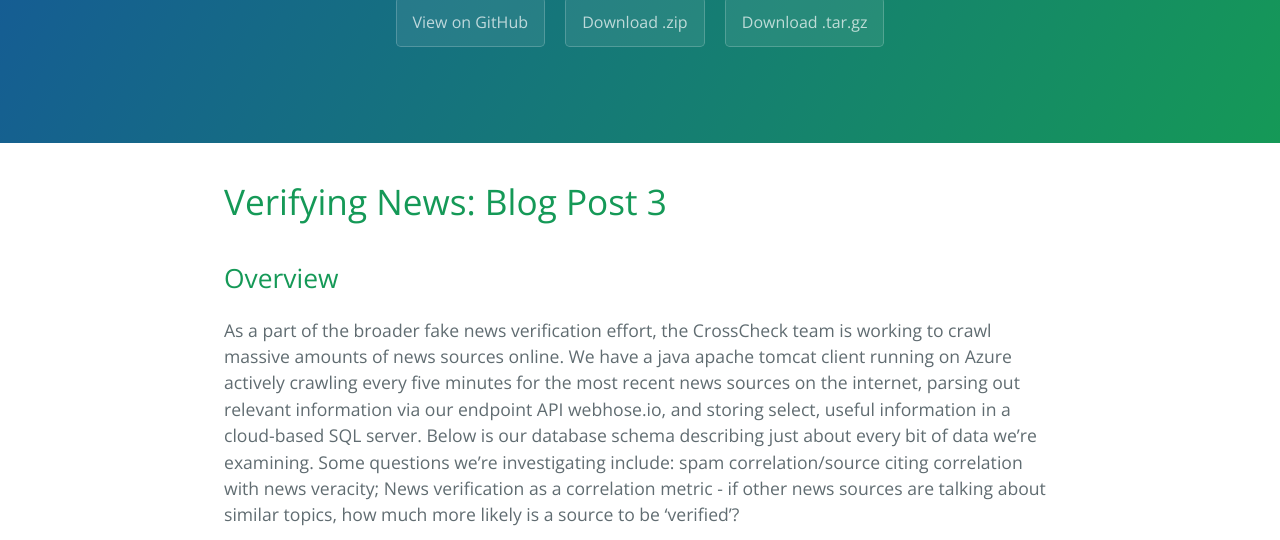
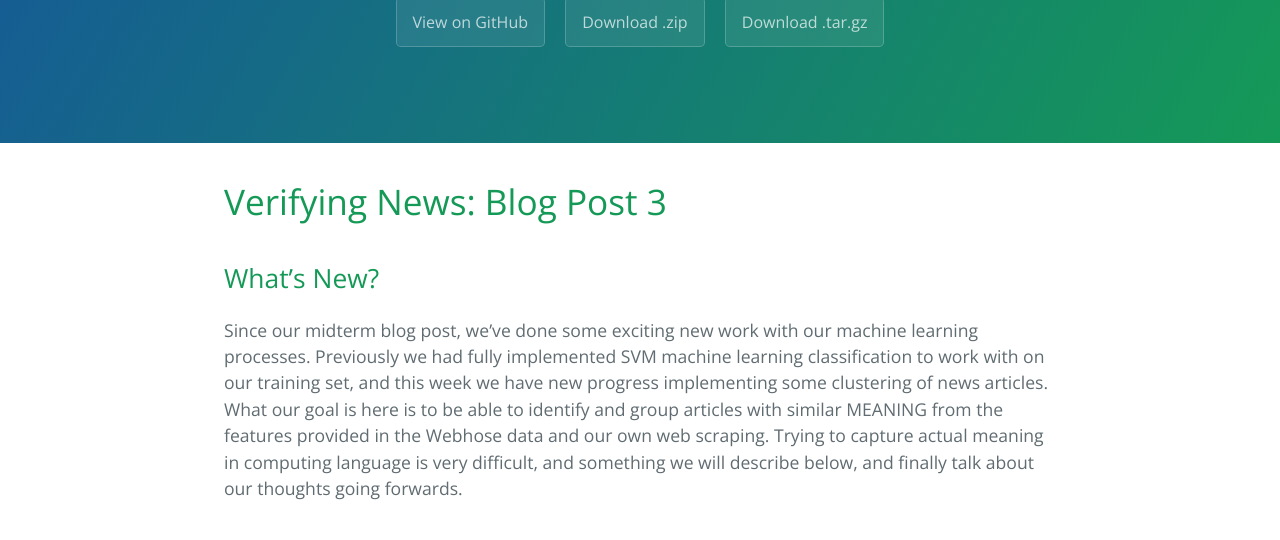
Before and after one commit to verifynews/verifynews, a Jekyll site: the page built from _posts/2017-04-12-03_BlogPost3.markdown, in a window 1280 px wide and 1400 px high, scrolled down 240 px. Shown: the top 540 px of the window. Built offline with Jekyll 4.4.1, drawn with Linux system fonts in a browser that asks for light colours; some of the changed text lies outside the part shown.

Commit message:
Update 2017-04-12-03_BlogPost3.markdown

```diff
--- a/_posts/2017-04-12-03_BlogPost3.markdown
+++ b/_posts/2017-04-12-03_BlogPost3.markdown
@@ -6,12 +6,29 @@ categories: main
 ---
 # Verifying News: Blog Post 3
 
-## Overview
+## What's New?
+Since our midterm blog post, we've done some exciting new work with our machine learning processes. Previously we had fully implemented SVM machine learning classification to work with on our training set, and this week we have new progress implementing some clustering of news articles. What our goal is here is to be able to identify and group articles with similar MEANING from the features provided in the Webhose data and our own web scraping. Trying to capture actual meaning in computing language is very difficult, and something we will describe below, and finally talk about our thoughts going forwards.
 
-As a part of the broader fake news verification effort, the CrossCheck team is working to crawl massive amounts of news sources online. We have a java apache tomcat client running on Azure actively crawling every five minutes for the most recent news sources on the internet, parsing out relevant information via our endpoint API webhose.io, and storing select, useful information in a cloud-based SQL server. Below is our database schema describing just about every bit of data we're examining. Some questions we're investigating include: spam correlation/source citing correlation with news veracity; News verification as a correlation metric - if other news sources are talking about similar topics, how much more likely is a source to be 'verified'?
+## Clustering
+First we researched different papers and read many blogposts regarding clustering articles based on meaning, or containing similar events. One blog post we found that stood out in particular is ![here](blog.chartbeat.com/2015/10/22/identifying-and-clustering-news-events-by-content/).
 
-## Hardest Parts
-Hardest parts of the project include: choosing an appropriate relational dababase schema, parsing the data from websites/news sourcecs, and hosting a server on APACHE Tomcat.
+The general approach we implemented, with suggestion from the above blog post was to:
+1. Separate the article text from each article
+2. Use Named Entity Recognition (we used Stanford's NLP NER) to extract significatn entities
+3. Vectorize each article's text using the TF-IDF measure
+4. Run clustering on these vectors recognizing each article
+
+Here we make the following assumptions:
+- We can typically identify a specific event/piece of information by looking at the named/significant entities in a body of an article. In particular we take tagged Location, Person, Organization, Money, Percent, Date, Time from Stanford NLP.
+- TF-IDF vecorization is a good measure of phrase significance in a particular article, that we can then translate into identifying the "meaning" of a particular article.
+- More...
+
+## Coding
+We implement all this in python, and in particular we used Jupyter Notebook as an interactive and easy way to explore our data.
+
+## Exploring the clustering
+
+
 
 ## Technologies we're using
 Technologies we're using: Django webframe, Microsoft SQL Server, Apache Tomcat
```
